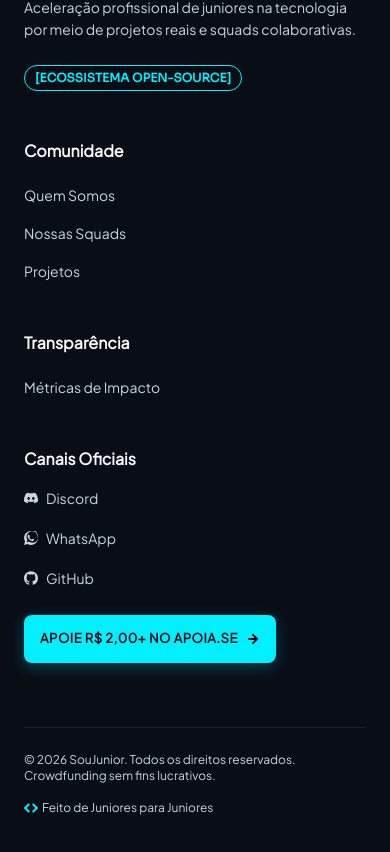
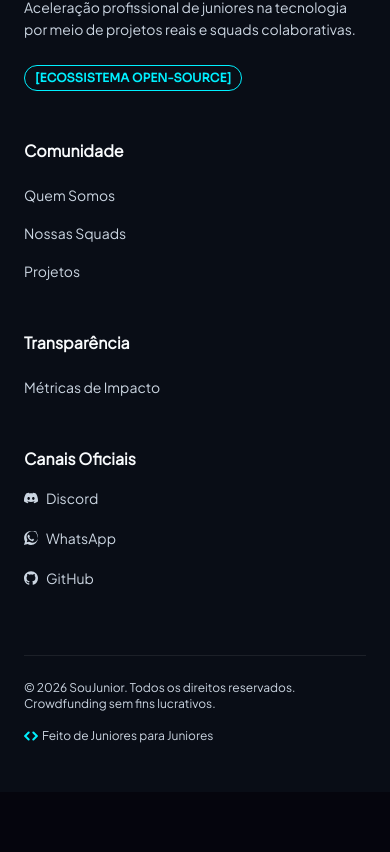
Before and after one commit to ANDERSONGUASSU/devlevelup, a React (Vite) app: page / in a window 390 px wide. Shown: the part 7763-8615 px from the top of the page. After the commit the page ends 8555 px from the top, so only its background shows below. Built offline with nearby package versions, Linux system fonts and the light colour scheme.

Commit message:
fix(footer): padroniza botão de apoio com o header
Aplica as mesmas classes do CTA do header no botão do footer e alinha o
texto para 'Apoie a partir de R$ 2' nos dois lugares.

```diff
--- a/src/components/footer/FooterSocial.tsx
+++ b/src/components/footer/FooterSocial.tsx
@@ -4,7 +4,6 @@ import {
   GitHubIcon,
   WhatsAppIcon,
 } from '../ui/icons'
-import { Button } from '../ui/Button'
 import { siteConfig } from '../../config'
 import { footerCopy, socialLinks } from '../../data/footer'
 import { cn } from '../../lib/utils'
@@ -45,15 +44,15 @@ export function FooterSocial({ className }: FooterSocialProps) {
           })}
         </ul>
       </div>
-      <Button
+      <a
         href={siteConfig.links.apoia}
-        variant="cyan"
-        size="lg"
-        className="w-fit rounded-lg px-4 py-3.5 font-sans font-bold text-[13px] tracking-[0.04em] shadow-arcade-cta-cyan after:hidden lg:rounded-xl lg:px-5"
+        target="_blank"
+        rel="noreferrer"
+        className="hidden h-10 w-fit items-center rounded-lg bg-arcade-cyan px-3 font-sans text-sm font-semibold text-arcade-950 shadow-arcade-badge transition-colors hover:bg-arcade-secondary md:inline-flex md:px-5 md:py-2.5"
       >
         {footerCopy.ctaLabel}
         <ArrowRightIcon className="size-3.5" />
-      </Button>
+      </a>
     </div>
   )
 }
--- a/src/data/footer.ts
+++ b/src/data/footer.ts
@@ -42,5 +42,5 @@ export const socialLinks: SocialLink[] = [
 
 export const footerCopy = {
   socialTitle: 'Canais Oficiais',
-  ctaLabel: 'Apoie R$ 2,00+ no Apoia.se',
+  ctaLabel: 'Apoie a partir de R$ 2',
 } as const
--- a/src/sections/Header.tsx
+++ b/src/sections/Header.tsx
@@ -110,7 +110,7 @@ export function Header({ className }: HeaderProps) {
             rel="noreferrer"
             className="hidden h-10 items-center rounded-lg bg-arcade-cyan px-3 font-sans text-sm font-semibold text-arcade-950 shadow-arcade-badge transition-colors hover:bg-arcade-secondary md:inline-flex md:px-5 md:py-2.5"
           >
-            {'Apoiar a partir de R$ 2,00'}
+            {'Apoie a partir de R$ 2'}
           </a>
           <button
             ref={toggleRef}
```
